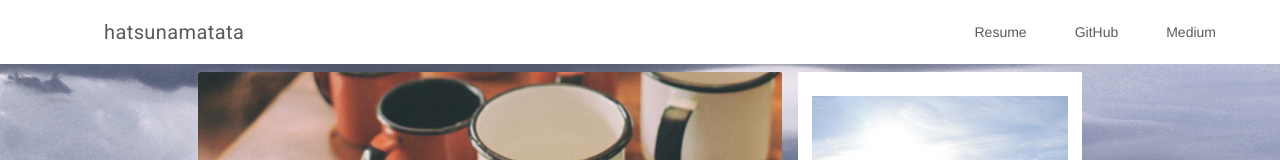
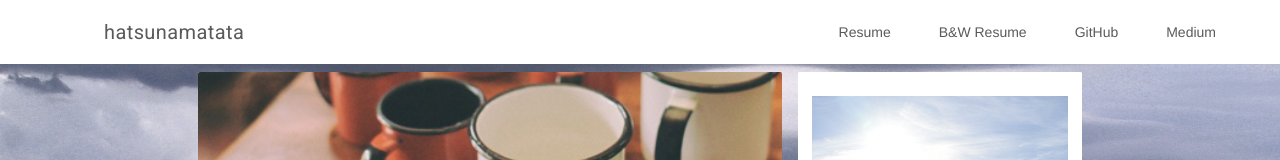
Before and after one commit to hatsuna/hatsuna.github.io, a plain HTML site: page index.html in a window 1280 px wide. Shown: the top 160 px of the page. Drawn offline with nearby package versions, Linux system fonts and the light colour scheme.

Commit message:
added link to Black and White Resume

```diff
--- a/index.html
+++ b/index.html
@@ -72,6 +72,7 @@
           <!-- Navigation -->
           <nav class="mdl-navigation">
             <a class="mdl-navigation__link" href="https://www.overleaf.com/read/ddwczcjwbsdx">Resume</a>
+            <a class="mdl-navigation__link" href="https://docs.google.com/document/d/1KYZJorz_mInnOW7Y5r6aNI61gDYPa1cag3b-_qLoluY/edit">B&W Resume</a>
             <a class="mdl-navigation__link" href="https://github.com/hatsuna">GitHub</a>
             <a class="mdl-navigation__link" href="https://medium.com/@mattpon">Medium</a>
           </nav>
@@ -92,6 +93,7 @@
         <a class="mdl-layout-title mdl-navigation__link" href="index.html">hatsunamatata</a>
         <nav class="mdl-navigation">
           <a class="mdl-navigation__link" href="https://www.overleaf.com/read/ddwczcjwbsdx">Resume</a>
+          <a class="mdl-navigation__link" href="https://docs.google.com/document/d/1KYZJorz_mInnOW7Y5r6aNI61gDYPa1cag3b-_qLoluY/edit">B&W Resume</a>
           <a class="mdl-navigation__link" href="https://github.com/hatsuna">GitHub</a>
           <a class="mdl-navigation__link" href="https://medium.com/@mattpon">Medium</a>
         </nav>
```
